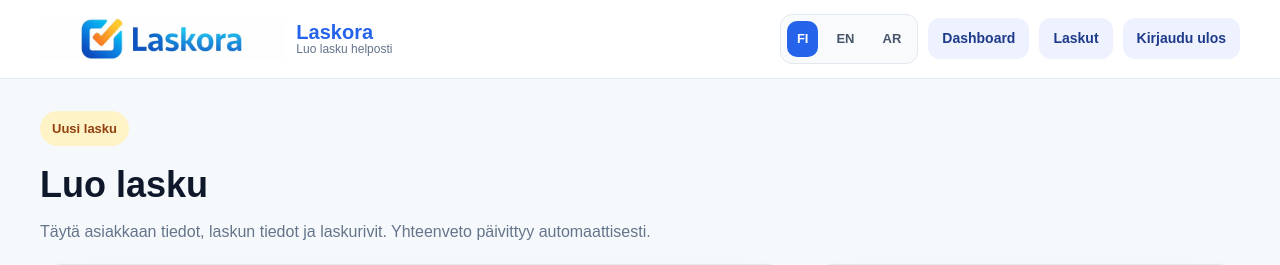
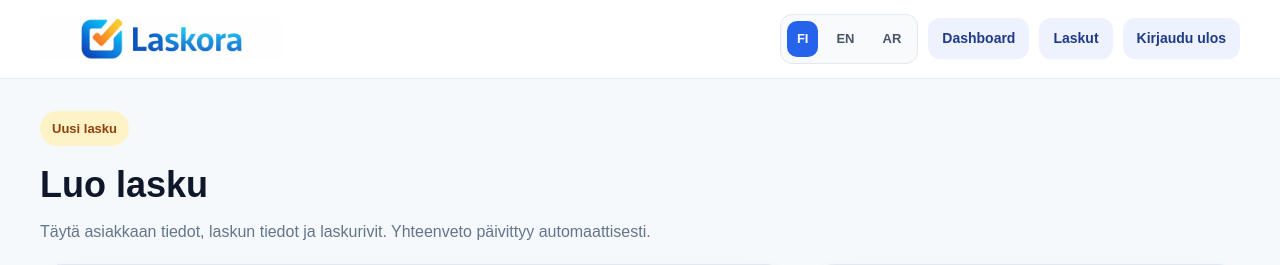
Before and after one commit to laskora-app/laskora, a Django app: page /create-invoice/ in a window 1280 px wide. Shown: the top 265 px of the page. Run offline with Django 5.2, Linux system fonts and the light colour scheme; a user stored in the database is signed in.

Commit message:
remove duplicate laskora text from header

```diff
--- a/billing/templates/billing/create_invoice.html
+++ b/billing/templates/billing/create_invoice.html
@@ -403,10 +403,7 @@
         <div class="container topbar-inner">
             <div class="brand">
                 <img src="{% static 'logo/laskora-main.png' %}" alt="Laskora">
-                <div class="brand-text">
-                    <strong>Laskora</strong>
-                    <small>Luo lasku helposti</small>
-                </div>
+
             </div>
 
             <div class="top-actions">
```
